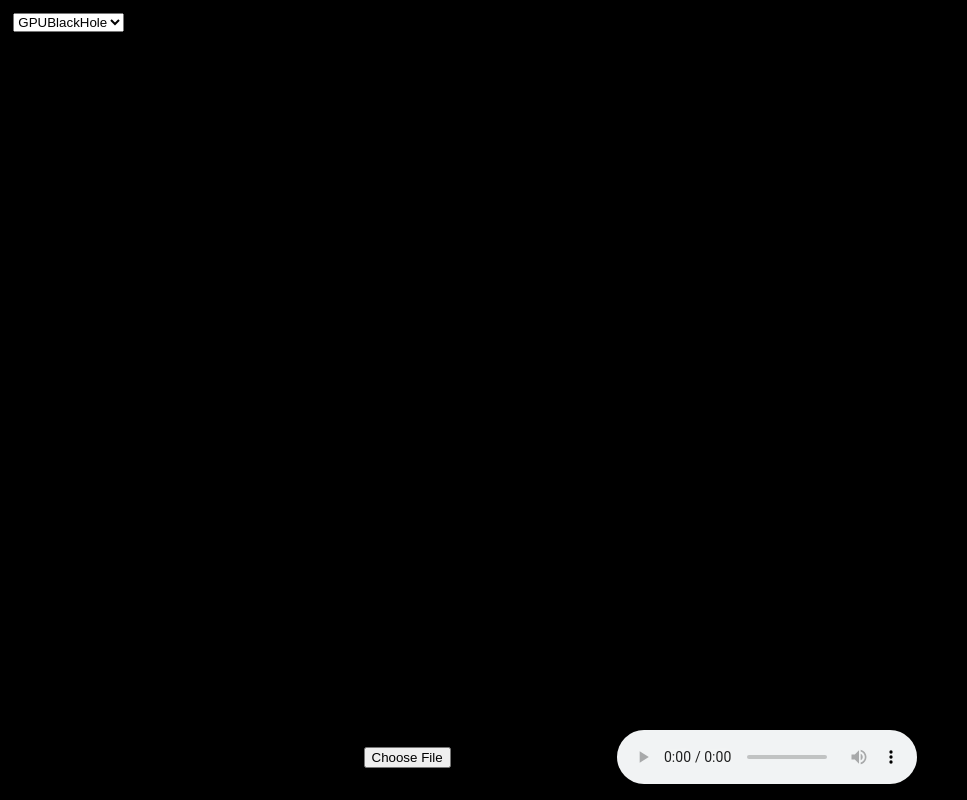
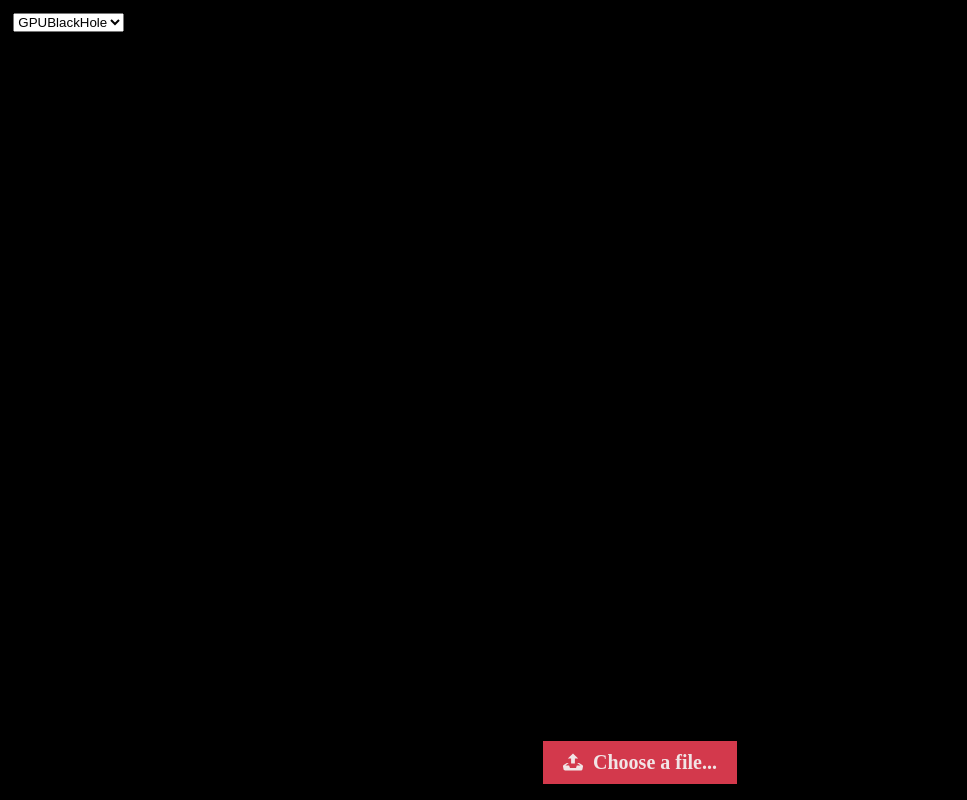
Before and after one commit to antvis/A8, a website built with Vite: page examples/index.html in a window 1280 px wide. Shown: the whole page, without its empty margins (0-967 px from the left). Built offline with nearby package versions, Linux system fonts and the light colour scheme.

Commit message:
chore: update docs

```diff
--- a/examples/index.html
+++ b/examples/index.html
@@ -41,12 +41,61 @@
       justify-content: center;
       width: 100%;
     }
+
+    .inputfile {
+      width: 0.1px;
+      height: 0.1px;
+      opacity: 0;
+      overflow: hidden;
+      position: absolute;
+      z-index: -1;
+    }
+
+    .inputfile + label {
+      color: #f1e5e6;
+      background-color: #d3394c;
+    }
+    .inputfile + label {
+      max-width: 80%;
+      font-size: 1.25rem;
+      font-weight: 700;
+      text-overflow: ellipsis;
+      white-space: nowrap;
+      cursor: pointer;
+      display: inline-block;
+      overflow: hidden;
+      padding: 0.625rem 1.25rem;
+    }
+    .inputfile + label svg {
+      width: 1em;
+      height: 1em;
+      vertical-align: middle;
+      fill: currentColor;
+      margin-top: -0.25em;
+      margin-right: 0.25em;
+    }
   </style>
   <div id="audio-block">
-    <label htmlFor="file">
-      <input type="file" id="file" accept="audio/*" />
+    <input
+      type="file"
+      accept="audio/*"
+      name="file"
+      id="file"
+      class="inputfile"
+    />
+    <label for="file">
+      <svg
+        xmlns="http://www.w3.org/2000/svg"
+        width="20"
+        height="17"
+        viewBox="0 0 20 17"
+      >
+        <path
+          d="M10 0l-5.2 4.9h3.3v5.1h3.8v-5.1h3.3l-5.2-4.9zm9.3 11.5l-3.2-2.1h-2l3.4 2.6h-3.5c-.1 0-.2.1-.2.1l-.8 2.3h-6l-.8-2.2c-.1-.1-.1-.2-.2-.2h-3.6l3.4-2.6h-2l-3.2 2.1c-.4.3-.7 1-.6 1.5l.6 3.1c.1.5.7.9 1.2.9h16.3c.6 0 1.1-.4 1.3-.9l.6-3.1c.1-.5-.2-1.2-.7-1.5z"
+        ></path>
+      </svg>
+      <span>Choose a file...</span>
     </label>
-    <audio id="audio" controls></audio>
   </div>
   <div id="container"></div>
 </html>
--- a/examples/main.ts
+++ b/examples/main.ts
@@ -23,10 +23,19 @@ const initialValue = new URL(location as any).searchParams.get(
 if (demos[initialValue]) select.value = initialValue;
 
 const $container = document.getElementById('container')!;
-const $audio = document.getElementById('audio')! as HTMLAudioElement;
 const $file = document.getElementById('file')!;
+const $block = document.getElementById('audio-block');
+let $audio: HTMLAudioElement;
 
 const handleFileChanged = (e) => {
+  if ($audio) {
+    $audio?.remove();
+  }
+
+  $audio = document.createElement('audio');
+  $block?.appendChild($audio);
+  $audio.id = 'audio';
+  $audio.controls = true;
   const files = e.target.files;
   $audio.src = URL.createObjectURL(files[0]);
   $audio.load();
@@ -88,6 +97,7 @@ window.addEventListener('resize', () => {
 });
 
 async function render() {
+  if (!$audio) return;
   if (audio) {
     audio.destroy();
   }
```
Also changed, not shown: README.md.
